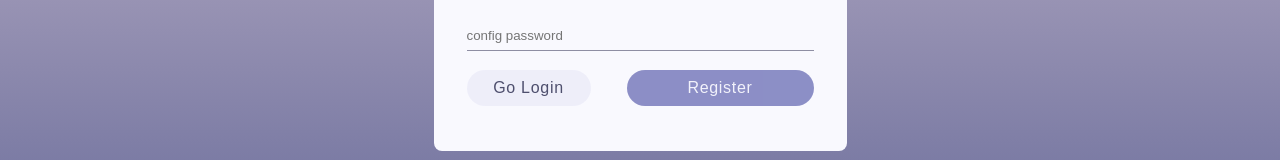
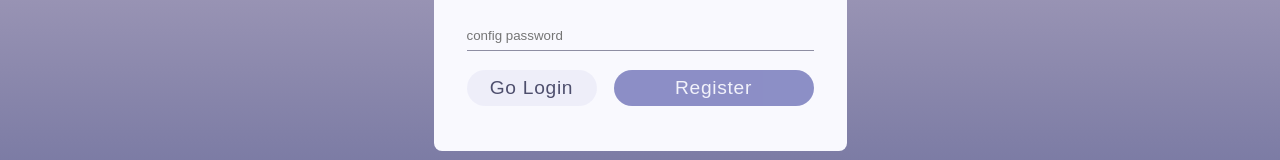
Before and after one commit to isefrog38/TodoSenamaSoft-2, a React (Create React App) app: page /registration in a window 1280 px wide. Shown: the part 453-613 px from the top of the page. Built offline with nearby package versions, Linux system fonts and the light colour scheme; no server answers.

Commit message:
save loginisation page logic

```diff
--- a/src/api/api.ts
+++ b/src/api/api.ts
@@ -33,8 +33,8 @@ export const authAPI = {
     authMe() {
         return instance.post(`auth/me`)
     },
-    authLogin(email: string, password: string, rememberMe: boolean,) {
-        return instance.post(`auth/login`, {email, password, rememberMe})
+    authLogin(email: string, password: string, rememberMe: boolean) {
+        return instance.post<{email: string, password: string, rememberMe: boolean}, ResponseRegisterType>(`auth/login`, {email, password, rememberMe})
     },
     logOut() {
         return instance.post(`auth/logOut`)
--- a/src/components/authComponents/registration/register.tsx
+++ b/src/components/authComponents/registration/register.tsx
@@ -1,12 +1,12 @@
 import React from 'react';
 import {useFormik} from "formik";
-import {NavLink} from "react-router-dom";
+import {NavLink, useNavigate} from "react-router-dom";
 import {useTypedDispatch} from "../../../reduxStore/store";
 import {ButtonWrapper, CardWrapper, ErrorWrapper, FormWrapper, TextAuthWrapper, TitleAuthWrapper } from '../../stylesComponents/taskWrapper';
 import {Button, Input } from '../../stylesComponents/button';
 import { colors } from '../../stylesComponents/colors';
 import { PATH } from '../../../utilsFunction/enumPath';
-import {RegisterTC} from "../../../thunk/commonThunk";
+import {RegisterTC} from "../../../thunk/authThunk";
 
 
 type FormikErrorType = {
@@ -41,7 +41,7 @@ export const Register = () => {
             return errors;
         },
         onSubmit: (values) => {
-            dispatch(RegisterTC(values.email, values.password));
+            dispatch(RegisterTC(values.email, values.password, useNavigate));
             registrationForm.resetForm();
         },
     });
@@ -84,15 +84,14 @@ export const Register = () => {
                 ) : null}
 
                 <ButtonWrapper>
-                    {/*button redirect in login*/}
                     <NavLink to={PATH.login}>
-                        <Button height={36} width={124} bgColor={colors.Lavender} color={colors.DarkBlue}>
+                        <Button height={36} width={130} bgColor={colors.Lavender} color={colors.DarkBlue}>
                             Go Login
                         </Button>
                     </NavLink>
                     <Button type="submit"
                             disabled={!(registrationForm.isValid && registrationForm.dirty)}
-                            height={36} width={187} bgColor={colors.Blue} color={colors.Lavender}>Register</Button>
+                            height={36} width={200} bgColor={colors.Blue} color={colors.Lavender}>Register</Button>
                 </ButtonWrapper>
             </FormWrapper>
         </CardWrapper>
--- a/src/components/stylesComponents/button.ts
+++ b/src/components/stylesComponents/button.ts
@@ -7,7 +7,7 @@ export const Button = styled.button<{ width?: number, height?: number, bgColor?:
   color: ${({color}) => color};
   border-radius: 30px;
   letter-spacing: 0.7px;
-  font-size: 1rem;
+  font-size: 1.2rem;
   border: none;
   cursor: pointer;
   transition: all 1s;
--- a/src/thunk/authThunk.ts
+++ b/src/thunk/authThunk.ts
@@ -5,6 +5,8 @@ import {setAppStatusAC, setAppSuccessMessageAC} from "../reduxStore/appReducer";
 import {deleteUserDataAC, setAuthUserDataAC} from "../reduxStore/authReducer";
 import {handleServerNetworkError} from "../utilsFunction/Error-Utils";
 import {authAPI} from "../api/api";
+import {PATH} from "../utilsFunction/enumPath";
+import {NavigateFunction} from "react-router-dom";
 
 
 export const AuthMeTC = (): AppThunkType => async dispatch => {
@@ -28,8 +30,8 @@ export const LoginTC = (values: any) => async (dispatch: Dispatch) => {
 
     try {
         const response = await authAPI.authLogin(values.email, values.password, values.rememberMe);
-        if (response.data) {
-            dispatch(setAuthUserDataAC(response.data));
+        if (response.user) {
+            dispatch(setAuthUserDataAC(response.user));
             dispatch(setAppStatusAC({status: 'succeeded'}));
         }
     } catch (error) {
@@ -45,7 +47,7 @@ export const LogOutTC = (): AppThunkType => async dispatch => {
 
     try {
         const response = await authAPI.logOut()
-        if (true) {
+        if (response) {
             let resetUser = {
                 id: null,
                 email: null,
@@ -63,3 +65,21 @@ export const LogOutTC = (): AppThunkType => async dispatch => {
         }
     }
 };
+
+
+export const RegisterTC = (email: string, password: string, navigate: NavigateFunction): AppThunkType => async dispatch => {
+
+    dispatch(setAppStatusAC({status: 'loading'}));
+
+    try {
+        const response = await authAPI.register(email, password);
+        if (response) {
+            navigate(PATH.login);
+            dispatch(setAppStatusAC({status: 'succeeded'}));
+        }
+    } catch (error) {
+        if (axios.isAxiosError(error) && error.response) {
+            handleServerNetworkError(error.response.data.error, dispatch);
+        }
+    }
+};
--- a/src/thunk/commonThunk.ts
+++ /dev/null
@@ -1,24 +0,0 @@
-import axios from "axios";
-import {AppThunkType} from "../reduxStore/store";
-import {setAppStatusAC} from "../reduxStore/appReducer";
-import {handleServerNetworkError} from "../utilsFunction/Error-Utils";
-import {authAPI} from "../api/api";
-import {setAuthUserDataAC} from "../reduxStore/authReducer";
-
-
-export const RegisterTC = (email: string, password: string): AppThunkType => async dispatch => {
-
-    dispatch(setAppStatusAC({status: 'loading'}));
-
-    try {
-        const response = await authAPI.register(email, password);
-        if (response) {
-            dispatch(setAuthUserDataAC(response.user));
-            dispatch(setAppStatusAC({status: 'succeeded'}));
-        }
-    } catch (error) {
-        if (axios.isAxiosError(error) && error.response) {
-            handleServerNetworkError(error.response.data.error, dispatch);
-        }
-    }
-};
```
